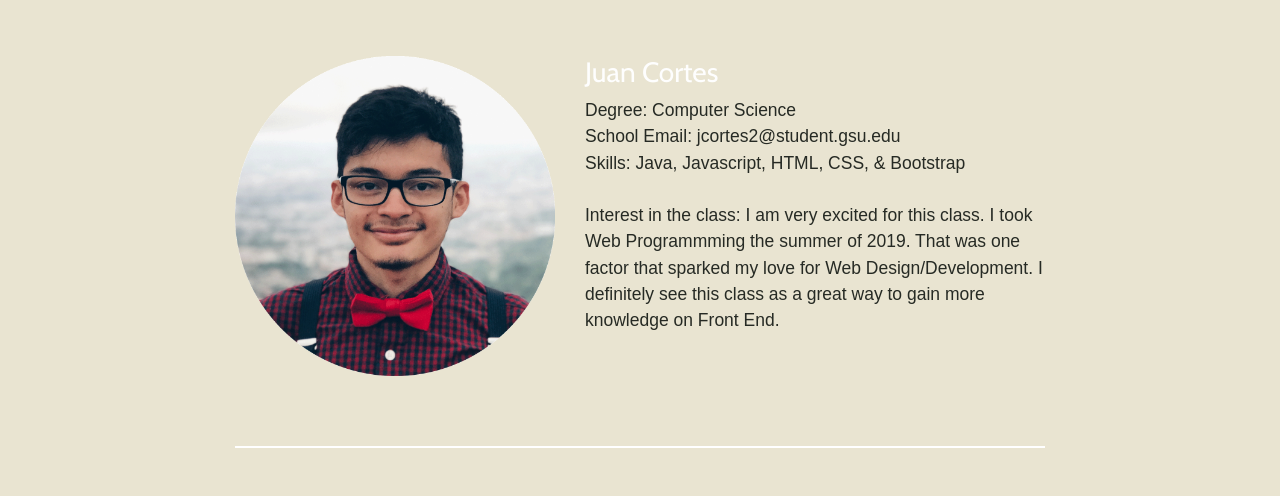
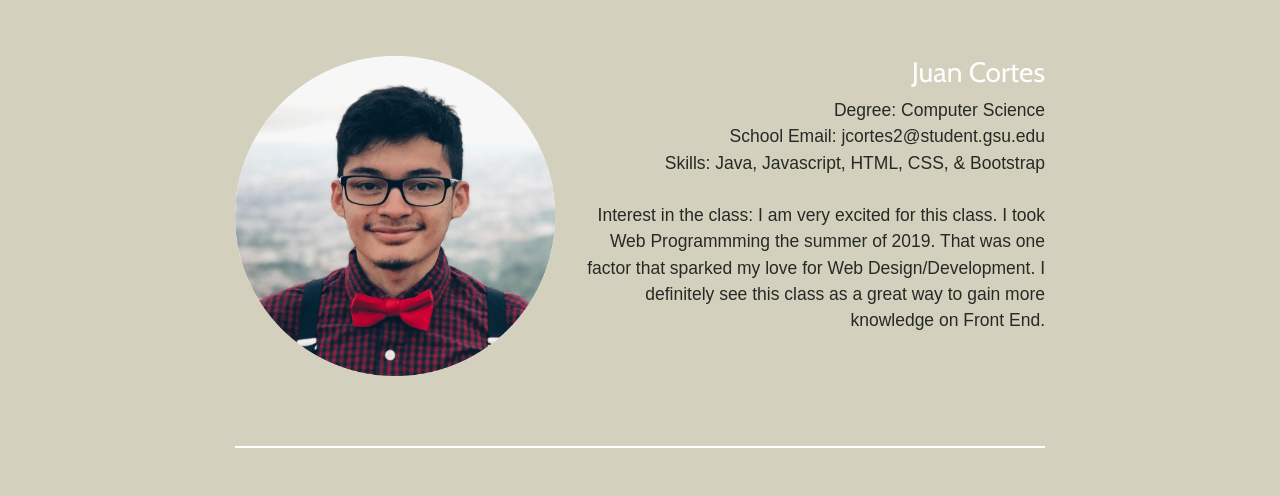
Before and after one commit to juancortes1219/portfolio, a plain HTML site: page hci.html in a window 1280 px wide. Shown: the part 688-1184 px from the top of the page. Drawn offline with nearby package versions, Linux system fonts and the light colour scheme; a web font is replaced by a local one.

Commit message:
Added styling for Featurettes.

```diff
--- a/myDesign.css
+++ b/myDesign.css
@@ -12,7 +12,7 @@ body {
 
 	font-family: 'Cabin', sans-serif;
 	color: #fefefe;
-	background-color: rgb(233, 228, 209);
+	background-color: rgb(212, 208, 190);
 }
 
 h1,
@@ -266,6 +266,14 @@ footer {
 	.carousel-alignR {
 		text-align: center;
 	}
+
+	.featurette-alignL {
+		text-align: center;
+	}
+
+	.featurette-alignR {
+		text-align: center;
+	}
 }
 
 @media (min-width: 576px) {
@@ -335,6 +343,14 @@ footer {
 	.carousel-alignR {
 		text-align: right;
 	}
+
+	.featurette-alignL {
+		text-align: left;
+	}
+
+	.featurette-alignR {
+		text-align: right;
+	}
 }
 
 @media (min-width: 992px) {
```
